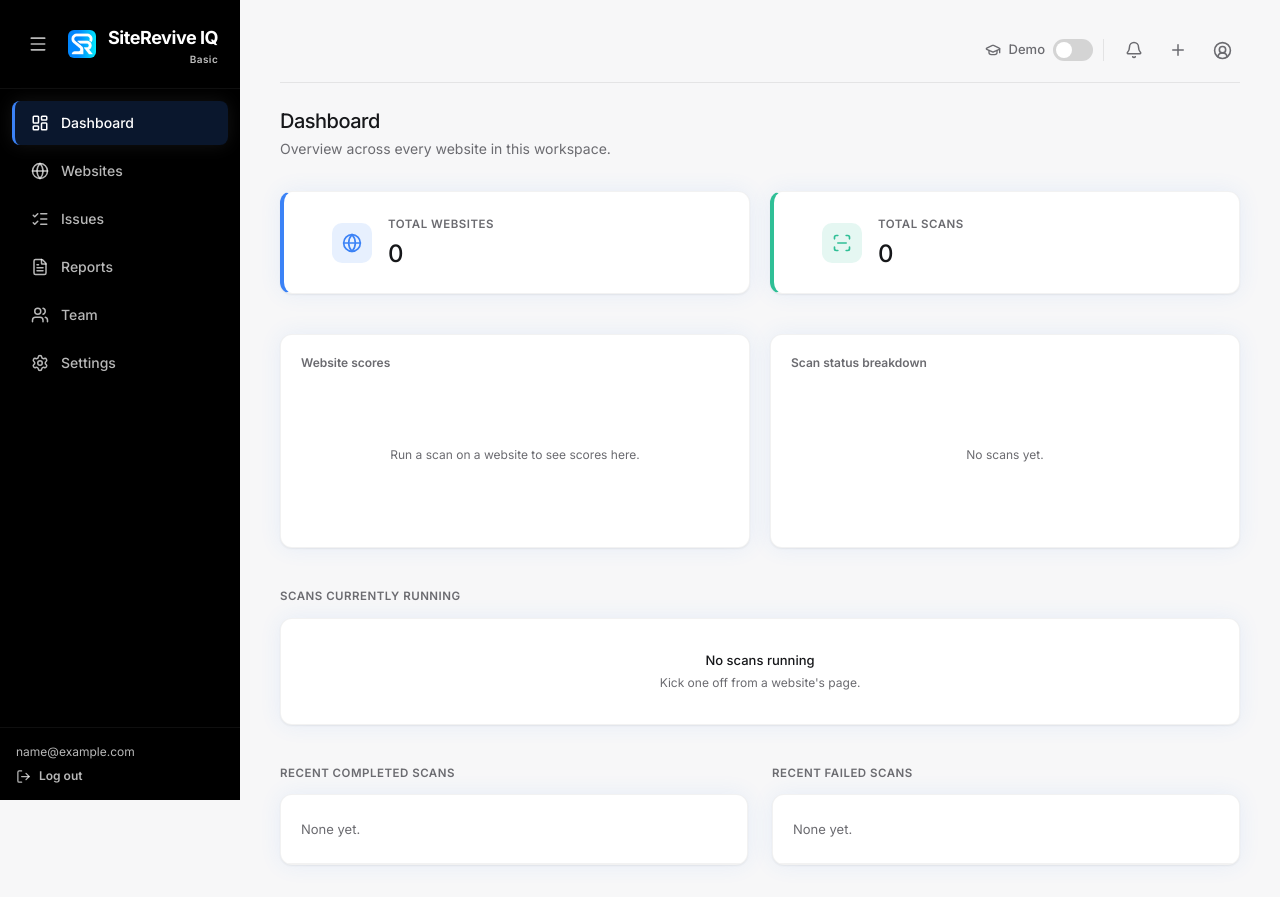
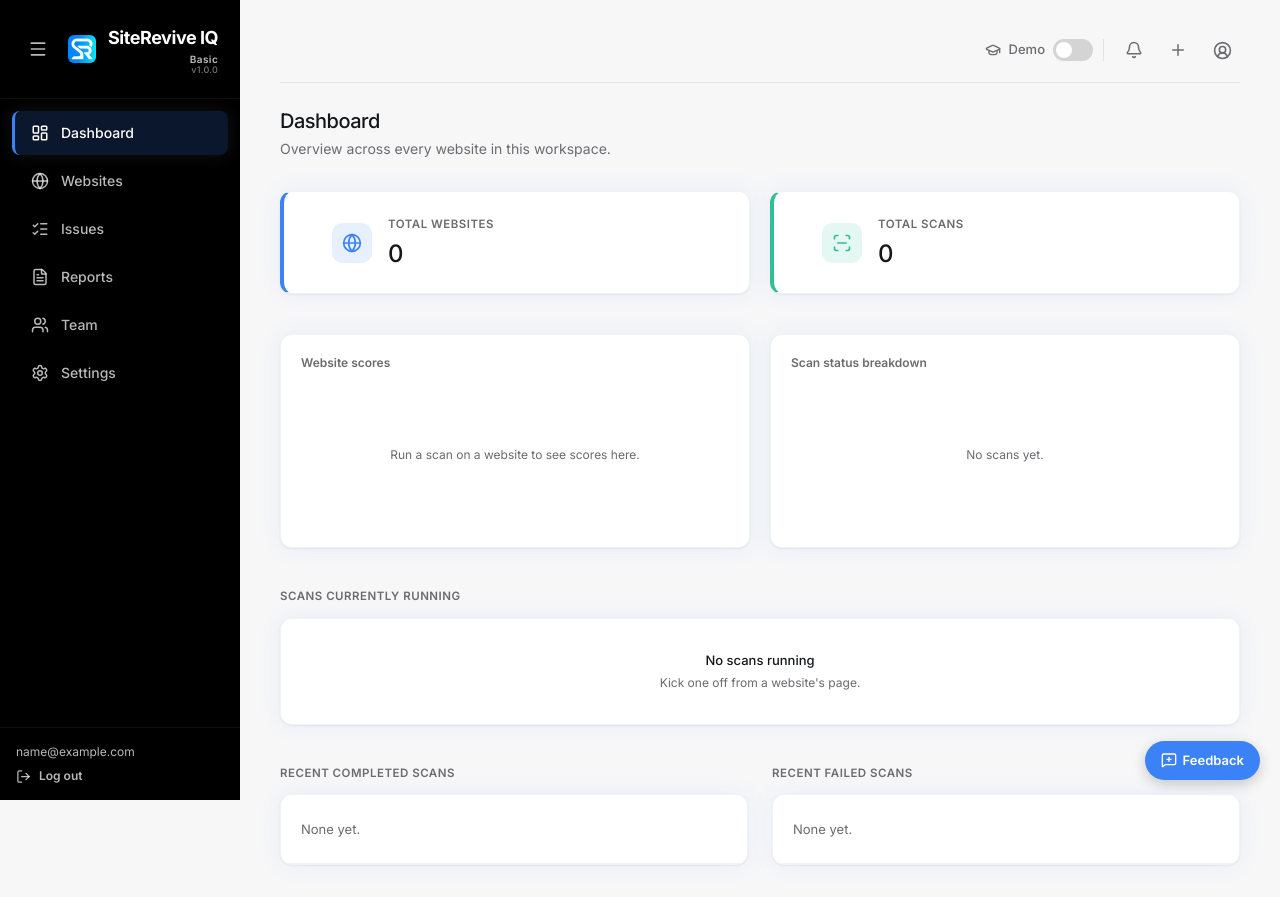
Before and after one commit to Dandre89/sitereviveiq-basic, a Django app: page / in a window 1280 px wide. Run offline with Django 5.2, Linux system fonts and the light colour scheme; the visitor is signed in with stand-in values (Sample User, id 1); data that the repository does not hold is empty; parts of the project's set-up code (start-up, migrations or seed data) failed here and were passed over; some libraries are stand-ins or nearby versions.

Commit message:
Add version banner + feedback widget (tasks #317, #318)

```diff
--- a/pyproject.toml
+++ b/pyproject.toml
@@ -19,6 +19,7 @@ dependencies = [
     "stripe==15.*",
     "django-ratelimit==4.1.*",
     "django-redis==5.4.*",
+    "sentry-sdk==2.*",
 ]
 
 [project.optional-dependencies]
--- /dev/null
+++ b/src/apps/core/context_processors.py
@@ -0,0 +1,10 @@
+from django.conf import settings
+
+
+def app_meta(request):
+    """
+    App-wide metadata every template can reach without each view having to
+    pass it explicitly — currently just the release version shown under
+    the logo in the sidebar (base.html).
+    """
+    return {"app_version": settings.APP_VERSION}
--- a/src/apps/core/urls.py
+++ b/src/apps/core/urls.py
@@ -10,4 +10,5 @@ urlpatterns = [
     path("legal/terms/", views.legal_terms, name="legal_terms"),
     path("legal/privacy/", views.legal_privacy, name="legal_privacy"),
     path("legal/refund-policy/", views.legal_refund_policy, name="legal_refund_policy"),
+    path("feedback/submit/", views.submit_feedback, name="submit_feedback"),
 ]
--- a/src/apps/core/views.py
+++ b/src/apps/core/views.py
@@ -2,9 +2,11 @@ from django.conf import settings
 from django.contrib.auth.decorators import login_required
 from django.db.models import Count
 from django.shortcuts import render
+from django.views.decorators.http import require_POST
 
 from apps.accounts.forms import ProfileForm
 from apps.accounts.models import UserNotificationPreference
+from apps.core.emails import send_admin_notification
 from apps.scans.models import Scan
 from apps.websites.models import Website
 from apps.workspaces.access import scope_websites
@@ -114,3 +116,33 @@ def settings_view(request):
             ),
         },
     )
+
+
+@login_required
+@require_POST
+def submit_feedback(request):
+    """
+    Backs the feedback tab in base.html (bottom-right, every authenticated
+    page). Deliberately minimal — no FeedbackSubmission model, no admin
+    console screen: it's just an admin_notification email to the team
+    inbox with the message + who/where, same pattern as the new-signup
+    pings in apps.accounts.views.signup. If we outgrow "read it in email"
+    we can promote this to a real model later.
+    """
+    message = (request.POST.get("message") or "").strip()
+    if not message:
+        return render(request, "core/_feedback_result.html", {"error": True})
+
+    workspace = getattr(request, "workspace", None)
+    page_url = request.POST.get("page_url") or request.META.get("HTTP_REFERER", "—")
+    send_admin_notification(
+        subject=f"Feedback from {request.user.email}",
+        body=(
+            f"{request.user.first_name} ({request.user.email}) sent feedback:\n\n"
+            f"{message}\n\n"
+            f"Workspace: {workspace.name if workspace else '—'}\n"
+            f"Page: {page_url}\n"
+            f"App version: {settings.APP_VERSION}"
+        ),
+    )
+    return render(request, "core/_feedback_result.html", {"error": False})
--- a/src/static/css/theme.css
+++ b/src/static/css/theme.css
@@ -1463,3 +1463,81 @@ html.drawer-collapsed #main-content { margin-left: var(--sidebar-width-collapsed
     radial-gradient(circle at 8% 8%, rgba(0, 144, 255, 0.34) 0%, rgba(0, 144, 255, 0) 48%),
     radial-gradient(circle at 92% 92%, rgba(0, 201, 232, 0.36) 0%, rgba(0, 201, 232, 0) 48%);
 }
+
+/* --- Feedback widget (bottom-right tab/panel, task #318) --- */
+.feedback-tab {
+  position: fixed;
+  right: 20px;
+  bottom: 20px;
+  z-index: 60;
+}
+.feedback-tab-btn {
+  display: flex;
+  align-items: center;
+  gap: 6px;
+  background: var(--color-primary);
+  color: #fff;
+  border: none;
+  border-radius: 999px;
+  padding: 10px 16px;
+  font-size: 13px;
+  font-weight: 600;
+  box-shadow: 0 4px 14px rgba(0,0,0,.2);
+  cursor: pointer;
+}
+.feedback-tab-btn:hover { filter: brightness(1.08); }
+.feedback-panel {
+  position: absolute;
+  right: 0;
+  bottom: calc(100% + 10px);
+  width: 280px;
+  background-color: var(--color-card);
+  border: 1px solid var(--color-border);
+  border-radius: var(--radius-md);
+  box-shadow: 0 12px 28px rgba(0,0,0,.24);
+  overflow: hidden;
+}
+.feedback-panel.hidden { display: none; }
+.feedback-panel-header {
+  display: flex;
+  align-items: center;
+  justify-content: space-between;
+  padding: 10px 14px;
+  border-bottom: 1px solid var(--color-border-soft);
+  font-size: 13px;
+  font-weight: 600;
+  color: var(--color-text);
+}
+.feedback-panel-close {
+  color: var(--color-text-secondary);
+  background: none;
+  border: none;
+  cursor: pointer;
+  display: flex;
+}
+.feedback-panel-close:hover { color: var(--color-text); }
+#feedback-panel-body { padding: 12px 14px; }
+#feedback-form textarea {
+  width: 100%;
+  border: 1px solid var(--color-border);
+  border-radius: 8px;
+  padding: 8px 10px;
+  font-size: 13px;
+  background: var(--color-card);
+  color: var(--color-text);
+  margin-bottom: 8px;
+}
+.feedback-submit-btn {
+  width: 100%;
+  background: var(--color-primary);
+  color: #fff;
+  border: none;
+  border-radius: 8px;
+  padding: 8px 12px;
+  font-size: 13px;
+  font-weight: 600;
+  cursor: pointer;
+}
+.feedback-submit-btn:hover { filter: brightness(1.08); }
+.feedback-success { color: var(--color-good); font-size: 13px; }
+.feedback-error { color: var(--color-danger); font-size: 13px; }
--- a/src/templates/base.html
+++ b/src/templates/base.html
@@ -64,6 +64,7 @@
                 <div class="sidebar-logo-text flex flex-col items-end leading-none">
                     <span class="font-bold text-lg tracking-tight">SiteRevive IQ</span>
                     <span class="sidebar-tier-label" style="font-size:10px;font-weight:600;letter-spacing:.04em;opacity:.75;margin-top:2px;color:#fff;">Basic</span>
+                    <span class="sidebar-version-label" style="font-size:9px;font-weight:500;letter-spacing:.03em;opacity:.45;margin-top:1px;color:#fff;">v{{ app_version }}</span>
                 </div>
             </div>
             <nav class="flex-1 p-2">
@@ -197,6 +198,31 @@
     <script src="{% static_v 'js/tour.js' %}"></script>
     {% endif %}
 
+    {% if user.is_authenticated and not hide_chrome %}
+    <div id="feedback-tab" class="feedback-tab">
+        <div id="feedback-panel" class="feedback-panel hidden">
+            <div class="feedback-panel-header">
+                <span>Send feedback</span>
+                <button type="button" id="feedback-close-btn" class="feedback-panel-close" aria-label="Close feedback">
+                    <i data-lucide="x" style="width:14px;height:14px"></i>
+                </button>
+            </div>
+            <div id="feedback-panel-body">
+                <form id="feedback-form" hx-post="{% url 'core:submit_feedback' %}" hx-target="#feedback-panel-body" hx-swap="innerHTML">
+                    {% csrf_token %}
+                    <input type="hidden" name="page_url" id="feedback-page-url">
+                    <textarea name="message" rows="4" placeholder="Bugs, ideas, anything — we read it all." required></textarea>
+                    <button type="submit" class="feedback-submit-btn">Send</button>
+                </form>
+            </div>
+        </div>
+        <button type="button" id="feedback-tab-btn" class="feedback-tab-btn" aria-label="Send feedback">
+            <i data-lucide="message-square-plus" style="width:16px;height:16px"></i>
+            <span>Feedback</span>
+        </button>
+    </div>
+    {% endif %}
+
     <script>
         window.SRIQ = {
             toggleDrawer: function () {
@@ -310,6 +336,20 @@
                 });
                 if (SRIQTour.isActive()) { SRIQTour.start(); }
             }
+
+            var feedbackTabBtn = document.getElementById('feedback-tab-btn');
+            var feedbackPanel = document.getElementById('feedback-panel');
+            var feedbackCloseBtn = document.getElementById('feedback-close-btn');
+            var feedbackPageUrl = document.getElementById('feedback-page-url');
+            if (feedbackTabBtn && feedbackPanel) {
+                if (feedbackPageUrl) feedbackPageUrl.value = window.location.href;
+                feedbackTabBtn.addEventListener('click', function () {
+                    feedbackPanel.classList.toggle('hidden');
+                });
+                if (feedbackCloseBtn) feedbackCloseBtn.addEventListener('click', function () {
+                    feedbackPanel.classList.add('hidden');
+                });
+            }
         });
 
         document.body.addEventListener('htmx:afterSwap', function () {
```
Also changed, not shown: src/config/settings/base.py (+9 -0 lines), src/templates/core/_feedback_result.html (added, +11 -0 lines), 1 other file.
